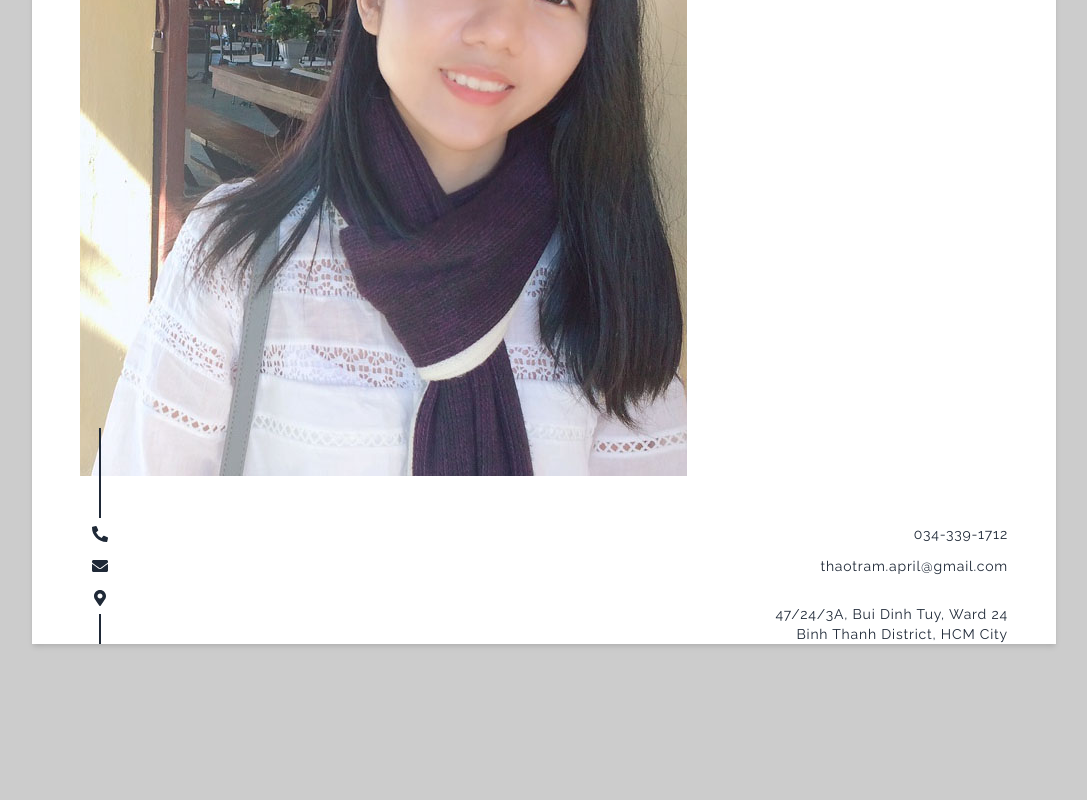
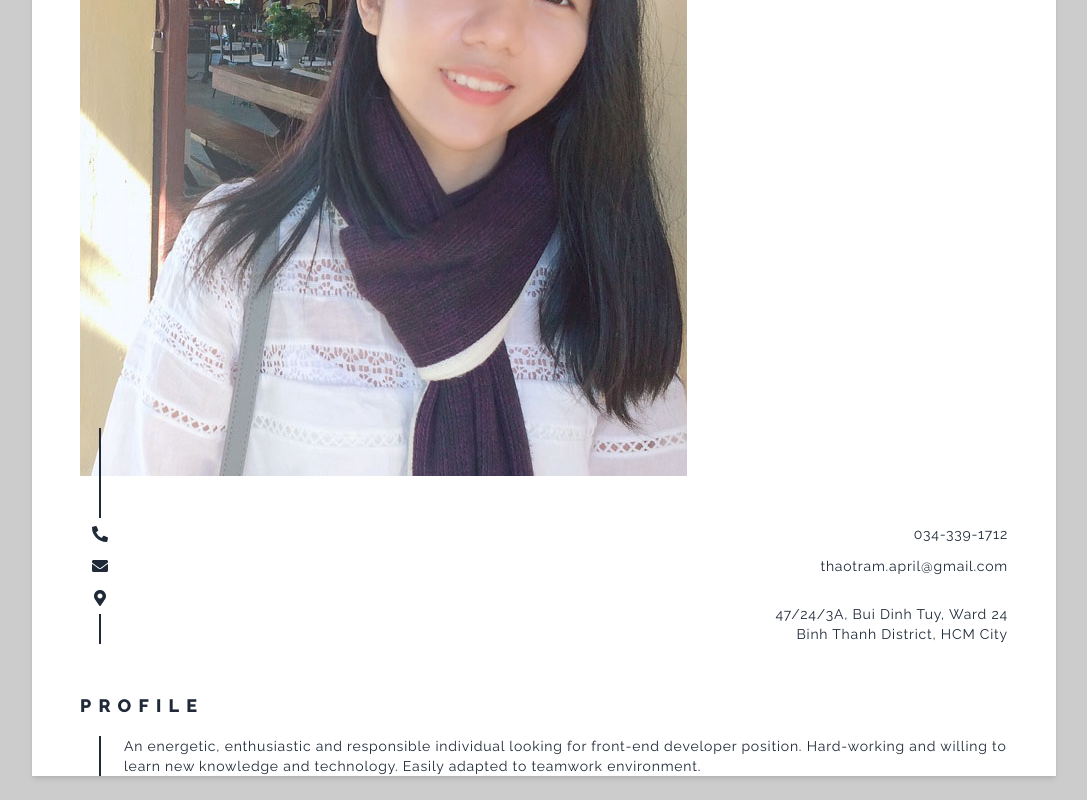
Before and after one commit to thaotram/resume, a Next.js app: page / in a window 1280 px wide. Shown: the part 466-1266 px from the top of the page, without its empty margins (96-1183 px from the left). Before the commit the page ends 1134 px from the top, so only its background shows below. Built offline with nearby package versions, Linux system fonts and the light colour scheme.

Commit message:
feat(layout): add `ResumeProfile`

```diff
--- a/components/Resume/Resume.tsx
+++ b/components/Resume/Resume.tsx
@@ -1,6 +1,7 @@
 import ResumeName from './ResumeName';
 import ResumeAvatar from './ResumeAvatar';
 import ResumeContact from './ResumeContact';
+import ResumeProfile from './ResumeProfile';
 export default function Resume() {
     return (
         <div className="container">
@@ -8,6 +9,7 @@ export default function Resume() {
                 <ResumeName />
                 <ResumeAvatar />
                 <ResumeContact />
+                <ResumeProfile />
             </div>
         </div>
     );
--- /dev/null
+++ b/components/Resume/ResumeProfile.tsx
@@ -0,0 +1,15 @@
+import GridContentWrapper from '../Utils/GridContentWrapper';
+import GridContent from '../Utils/GridContent';
+
+export default function ResumeProfile() {
+    return (
+        <GridContentWrapper title="PROFILE">
+            <GridContent>
+                An energetic, enthusiastic and responsible individual looking
+                for front-end developer position. Hard-working and willing to
+                learn new knowledge and technology. Easily adapted to teamwork
+                environment.
+            </GridContent>
+        </GridContentWrapper>
+    );
+}
```
